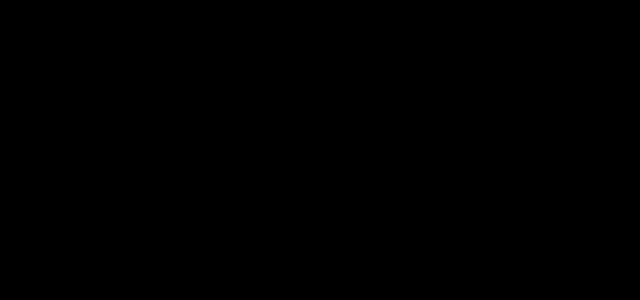
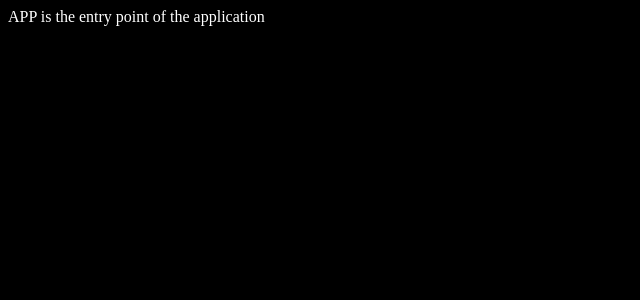
Before and after one commit to gouravgithub7710/web-dev-start-to-end, a React (Vite) app in the folder React_Chapter/: page / in a window 1280 px wide. Shown: the top 300 px of the page, without its empty margins (0-640 px from the left). Built offline with nearby package versions, Linux system fonts and the light colour scheme.

Commit message:
APP is the entry point of the application

```diff
--- a/React_Chapter/src/App.jsx
+++ b/React_Chapter/src/App.jsx
@@ -138,7 +138,7 @@ import React from 'react'
 const App = () => {
   return (
     <div>
-
+      APP is the entry point of the application
     </div>
   )
 }
```
